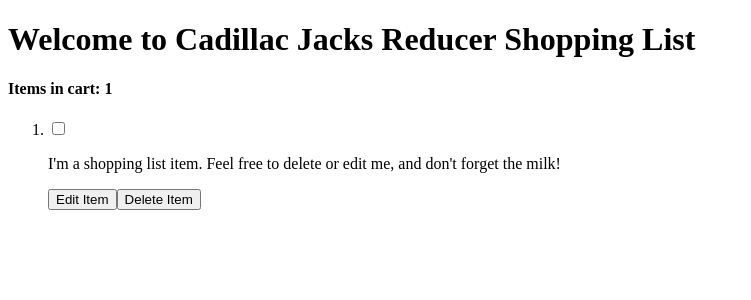
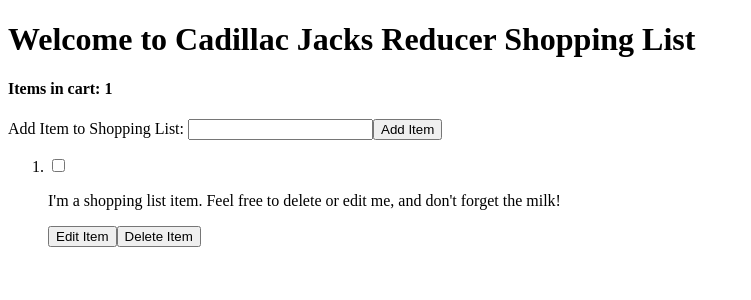
Before and after one commit to CadillacJack42/reducer-shopping-list, a React app: page / in a window 1280 px wide. Shown: the top 300 px of the page, without its empty margins (0-751 px from the left). Built offline with nearby package versions, Linux system fonts and the light colour scheme; the HTML template or start-up script is replaced by a standard one.

Commit message:
feat: Add item form adds new shopping list item to array of items

```diff
--- a/src/components/listItem.jsx
+++ b/src/components/listItem.jsx
@@ -1,7 +1,7 @@
 import { useData } from '../hooks/useData';
 import { useState } from 'react';
 
-export const ListItem = ({ item }) => {
+export const ListItem = ({ itemObj }) => {
   const { handleEdit, handleDelete } = useData();
   const [editing, setEditing] = useState(false);
 
@@ -18,10 +18,10 @@
       >
         <input
           aria-label="edit-form-input"
-          value={item.item}
+          value={itemObj.item}
           onChange={(e) => {
             handleEdit({
-              ...item,
+              ...itemObj,
               item: e.target.value,
             });
           }}
@@ -34,7 +34,7 @@
   } else {
     display = (
       <>
-        <p aria-label="item-name">{item.item}</p>
+        <p aria-label="item-name">{itemObj.item}</p>
         <button
           aria-label="begin-edit-button"
           type="button"
@@ -50,10 +50,10 @@
       <input
         aria-label="item-checkbox"
         type="checkbox"
-        checked={item.puchased}
+        checked={itemObj.puchased}
         onChange={(e) => {
           handleEdit({
-            ...item,
+            ...itemObj,
             purchased: e.target.checked,
           });
         }}
@@ -62,7 +62,7 @@
       <button
         aria-label="delete-item-button"
         type="button"
-        onClick={() => handleDelete(item.id)}
+        onClick={() => handleDelete(itemObj.id)}
       >
         Delete Item
       </button>
--- a/src/context/DataProvider.jsx
+++ b/src/context/DataProvider.jsx
@@ -18,8 +18,7 @@
           const { purchased, item } = action.payload.item;
           return { ...singleItem, purchased, item };
         }
-
-        return item;
+        return singleItem;
       });
     case 'DELETE':
       return state.filter((item) => item.id !== action.payload.id);
--- a/src/views/ShoppingList.jsx
+++ b/src/views/ShoppingList.jsx
@@ -1,15 +1,31 @@
+import { useState } from 'react';
 import { useData } from '../hooks/useData';
 import { ListItem } from '../components/ListItem';
 
 export const ShoppingList = () => {
-  const { list } = useData();
+  const [newItem, setNewItem] = useState('');
+  const { list, handleAdd } = useData();
   return (
     <>
+      <form
+        aria-label="add-form"
+        onSubmit={(e) => {
+          e.preventDefault();
+          handleAdd(newItem);
+          setNewItem('');
+        }}
+      >
+        <label htmlFor="add">
+          Add Item to Shopping List:{' '}
+          <input value={newItem} onChange={(e) => setNewItem(e.target.value)} />
+        </label>
+        <button aria-label="add-submit-button">Add Item</button>
+      </form>
       <ol>
         {list.map((item) => {
           return (
             <li key={item.id}>
-              <ListItem item={item} />
+              <ListItem itemObj={item} />
             </li>
           );
         })}
```
